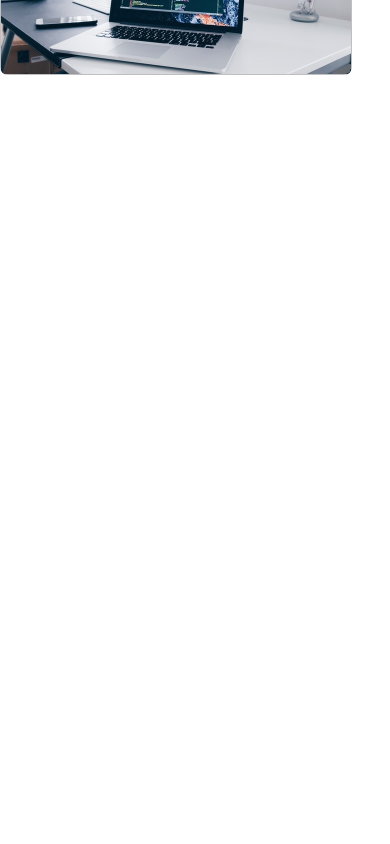
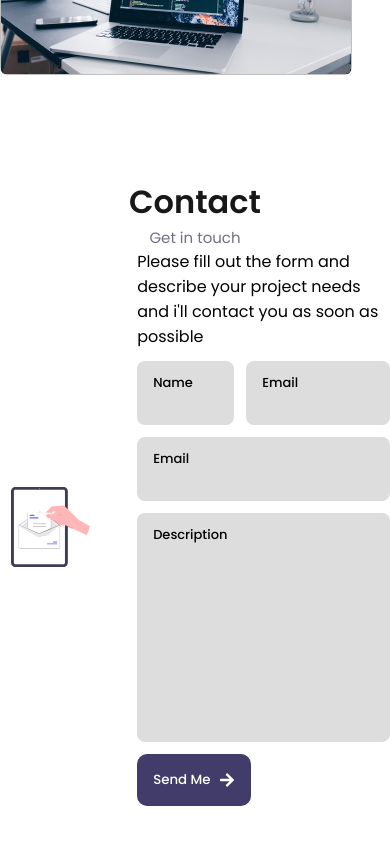
Before and after one commit to iqbalseptyan/react-portfolio, a React (Create React App) app: page / in a window 390 px wide. Shown: the part 2561-3405 px from the top of the page. Before the commit the page ends 2707 px from the top, so only its background shows below. Built offline with nearby package versions, Linux system fonts and the light colour scheme.

Commit message:
tablet responsive contact

```diff
--- a/src/App.js
+++ b/src/App.js
@@ -20,7 +20,7 @@ function App() {
       <Skills />
       <Services />
       <Portfolio />
-      {/* <Contact /> */}
+      <Contact />
       {/* <Footer /> */}
       {/* <Scrolltop /> */}
     </>
--- a/src/components/Contact/ContactElements.jsx
+++ b/src/components/Contact/ContactElements.jsx
@@ -5,7 +5,11 @@ import { device } from "../MediaQueries";
 export const ContainerContact = styled(Container)`
   color: var(--black-color);
   height: 100%;
-  max-width: 1024px;
+
+  @media ${device.tablet} {
+    max-width: 600px;
+    margin-top: var(--mb-2);
+  }
 `;
 
 export const ContactWrapper = styled(Grid)`
@@ -13,6 +17,10 @@ export const ContactWrapper = styled(Grid)`
   height: 100%;
   @media ${device.mobileM} {
     row-gap: var(--mb-1-5);
+  }
+
+  @media ${device.tablet} {
+    grid-template-areas: "col1 col1" "col2 col2";
   }
 `;
 
@@ -25,16 +33,15 @@ export const ContactIcon = styled.img`
   color: var(--grey-color);
   margin-right: var(--mb-0-75);
   align-self: center;
-  /* width: 100%; */
-
-  @media ${device.tablet} {
-    height: 80%;
-    width: 60%;
-  }
 
   @media ${device.mobileL} {
     height: 100%;
     width: 70%;
+  }
+
+  @media ${device.tablet} {
+    height: 80%;
+    width: 80%;
   }
 `;
 
@@ -48,10 +55,6 @@ export const ContactWrapperForm = styled(Grid)`
     "description description description description"
     "footer footer footer footer";
   gap: var(--mb-0-75);
-  /* height: 100%; */
-  @media ${device.tablet} {
-    justify-self: center;
-  }
 
   @media ${device.mobileL} {
     gap: var(--mb-0-75);
@@ -64,6 +67,10 @@ export const ContactWrapperForm = styled(Grid)`
 
 export const ContactFormDescription = styled.p`
   grid-area: header;
+
+  @media ${device.tablet} {
+    font-size: var(--normal-font-size);
+  }
 `;
 
 export const ContactName = styled.div`
@@ -73,9 +80,6 @@ export const ContactName = styled.div`
   background-color: var(--light-grey-color);
   border-radius: 0.5rem;
   padding: 0.75rem 1rem 0.75rem;
-  @media ${device.tablet} {
-    font-size: var(--normal-font-size);
-  }
 `;
 
 export const ContactEmail = styled.div`
@@ -85,10 +89,6 @@ export const ContactEmail = styled.div`
   background-color: var(--light-grey-color);
   border-radius: 0.5rem;
   padding: 0.75rem 1rem 0.75rem;
-
-  @media ${device.tablet} {
-    font-size: var(--normal-font-size);
-  }
 `;
 
 export const ContactSubject = styled.div`
@@ -98,10 +98,6 @@ export const ContactSubject = styled.div`
   background-color: var(--light-grey-color);
   border-radius: 0.5rem;
   padding: 0.75rem 1rem 0.75rem;
-
-  @media ${device.tablet} {
-    font-size: var(--normal-font-size);
-  }
 `;
 
 export const ContactDescription = styled.div`
@@ -111,10 +107,6 @@ export const ContactDescription = styled.div`
   background-color: var(--light-grey-color);
   border-radius: 0.5rem;
   padding: 0.75rem 1rem 0.75rem;
-
-  @media ${device.tablet} {
-    font-size: var(--normal-font-size);
-  }
 `;
 
 export const ContactFormButton = styled.div`
@@ -124,11 +116,6 @@ export const ContactFormButton = styled.div`
 export const ContactLabel = styled.label`
   font-size: var(--small-font-size);
   font-weight: var(--font-medium);
-  /* width: fit-content; */
-  /* background-color: black; */
-  @media ${device.tablet} {
-    font-size: var(--normal-font-size);
-  }
 
   @media ${device.mobileM} {
     font-size: var(--smaller-font-size);
@@ -136,17 +123,11 @@ export const ContactLabel = styled.label`
 `;
 
 export const ContactInput = styled.input`
-  /* width: 100%; */
   background-color: var(--light-grey-color);
   font-size: var(--normal-font-size);
   border: none;
   outline: none;
-  /* padding: 0.75rem 0.25rem 0.75rem 0.25rem; */
-
-  @media ${device.tablet} {
-    font-size: var(--normal-font-size);
-    width: 100%;
-  }
+  width: 100%;
 
   @media ${device.mobileL} {
     font-size: var(--small-font-size);
```
